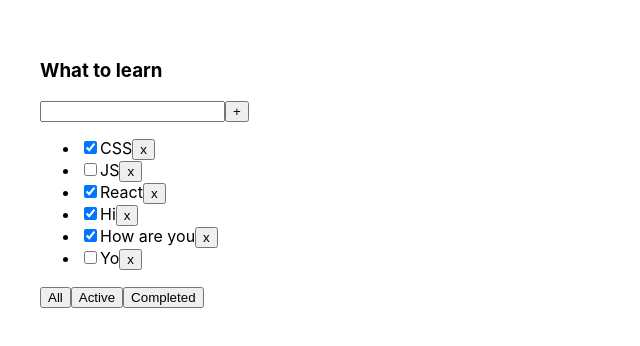
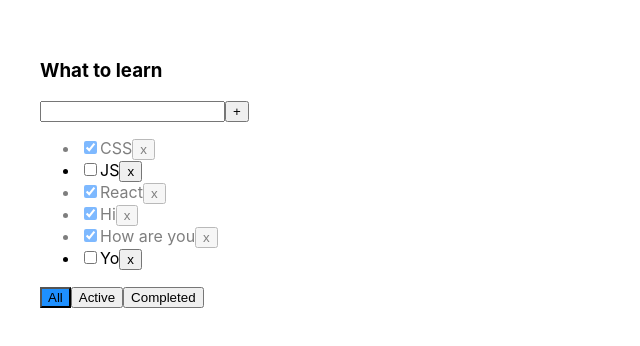
Before and after one commit to antonnur/it-incubator-todolist-ts-01, a React (Create React App) app: page / in a window 1280 px wide. Shown: the top 346 px of the page, without its empty margins (0-640 px from the left). Built offline with nearby package versions, Linux system fonts and the light colour scheme.

Commit message:
PC Work TodoList 04 (End)

```diff
--- a/src/App.css
+++ b/src/App.css
@@ -6,3 +6,19 @@
 .App > div {
   margin-right: 50px;
 }
+
+.error {
+  border: 1px solid red ;
+}
+
+.error-message {
+  color: red;
+}
+
+.active-filter {
+  background-color: dodgerblue;
+}
+
+.is-done {
+  opacity: 0.5;
+}
--- a/src/App.tsx
+++ b/src/App.tsx
@@ -22,23 +22,27 @@
   ])
 
   const removeTask = (taskId: string) => {
-    // const oterArr = tasks.filter(t => t.id !== taskId)
-    // setTasks(oterArr)
+    // const otherArr = tasks.filter(t => t.id !== taskId)
+    // setTasks(otherArr)
     setTasks(tasks.filter(t => t.id !== taskId))
   }
 
   const addTask = (title: string) => {
-    const newTask: TaskType = {
-      id: v1(),
-      title: title,
-      isDone: false
-    }
+    const newTask: TaskType = {id: v1(), title, isDone: false}
     const copyTask = [...tasks]
-    copyTask.push(newTask)
+    copyTask.unshift(newTask)
     setTasks(copyTask)
 
     // setTasks([...tasks, newTask])
     // setTasks([{id: 1(), title: title, isDone:false} ,...tasks])
+  }
+
+  const changeStatus = (taskId: string, isDone: boolean) => {
+    let task = tasks.find(t => t.id === taskId)
+    if (task) {
+      task.isDone = isDone
+    }
+    setTasks([...tasks])
   }
 
   const [filter, setFilter] = useState<FilterValueType>('all')
@@ -74,6 +78,8 @@
         removeTask={removeTask}
         changeFilter={changeFilter}
         addTask={addTask}
+        changeStatus={changeStatus}
+        filter={filter}
       />
     </div>
   );
--- a/src/TodoList.tsx
+++ b/src/TodoList.tsx
@@ -7,17 +7,39 @@
   addTask: (title: string) => void
   removeTask: (taskId: string) => void
   changeFilter: (nextFilter: FilterValueType) => void
+  changeStatus: (taskId: string, isDone: boolean) => void
+  filter: FilterValueType
 }
 
 export const TodoList = (props: TodoListPropsType) => {
   const [title, setTitle] = useState<string>('')
+  const [error, setError] = useState<string | null>(null)
+
+  //функция очищаем input
+  const addTask = () => {
+    if (title.trim() !== '' && title !== 'censors-text') {
+      props.addTask(title.trim())
+      setTitle('')
+    } else {
+      setError('Title is required')
+    }
+  }
 
   const tasksJsxElements = props.tasks.map(t => {
     //*выносим переменную из button
     const removeTask = () => props.removeTask(t.id)
+    const onChangeHandler = (e: ChangeEvent<HTMLInputElement>) => {
+      props.changeStatus(t.id, e.currentTarget.checked)
+    }
     return (
-      <li key={t.id}>
-        <input type="checkbox" checked={t.isDone}/>
+      <li key={t.id}
+          className={t.isDone ? 'is-done' : ''}
+      >
+        <input
+          type="checkbox"
+          onChange={onChangeHandler}
+          checked={t.isDone}
+        />
         <span>{t.title}</span>
         <button onClick={removeTask}>x</button>
         {/*<button onClick={() => props.removeTask(t.id)}>x</button>*/}
@@ -25,17 +47,13 @@
     )
   })
 
-  //функция очищаем input
-  const addTask = () => {
-    props.addTask(title)
-    setTitle('')
-  }
   //выносим button функции в отдельные переменные
   const onAllClickHandler = () => props.changeFilter('all')
   const onActiveClickHandler = () => props.changeFilter('active')
   const onCompletedClickHandler = () => props.changeFilter('completed')
   const onTitleChangeHandler = (e: ChangeEvent<HTMLInputElement>) => setTitle(e.currentTarget.value)
   const onKeyPressHandler = (e: KeyboardEvent<HTMLInputElement>) => {
+    setError(null)
     if (e.key === 'Enter' || e.ctrlKey) addTask()
   }
 
@@ -49,16 +67,24 @@
             onChange={onTitleChangeHandler}
             //добавление task по Enter
             onKeyPress={onKeyPressHandler}
+            className={error ? 'error' : ''}
           />
           <button onClick={addTask}>+</button>
+          {error && <div className={'error-message'}>{error}</div>}
         </div>
         <ul>
           {tasksJsxElements}
         </ul>
         <div>
-          <button onClick={onAllClickHandler}>All</button>
-          <button onClick={onActiveClickHandler}>Active</button>
-          <button onClick={onCompletedClickHandler}>Completed</button>
+          <button onClick={onAllClickHandler}
+                  className={props.filter === 'all' ? 'active-filter' : ''}>All
+          </button>
+          <button onClick={onActiveClickHandler}
+                  className={props.filter === 'active' ? 'active-filter' : ''}>Active
+          </button>
+          <button onClick={onCompletedClickHandler}
+                  className={props.filter === 'completed' ? 'active-filter' : ''}>Completed
+          </button>
         </div>
       </div>
     </div>
```
